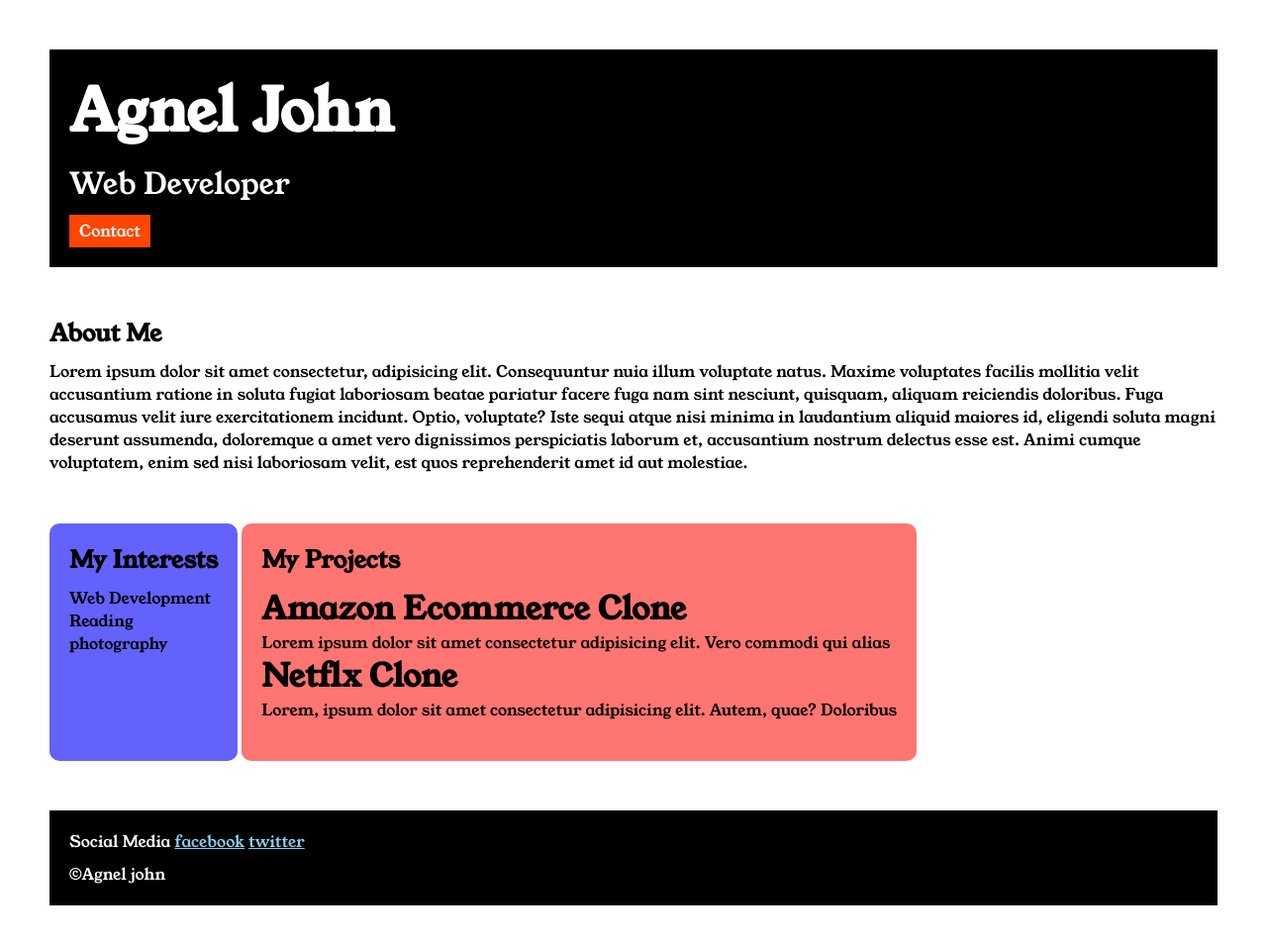
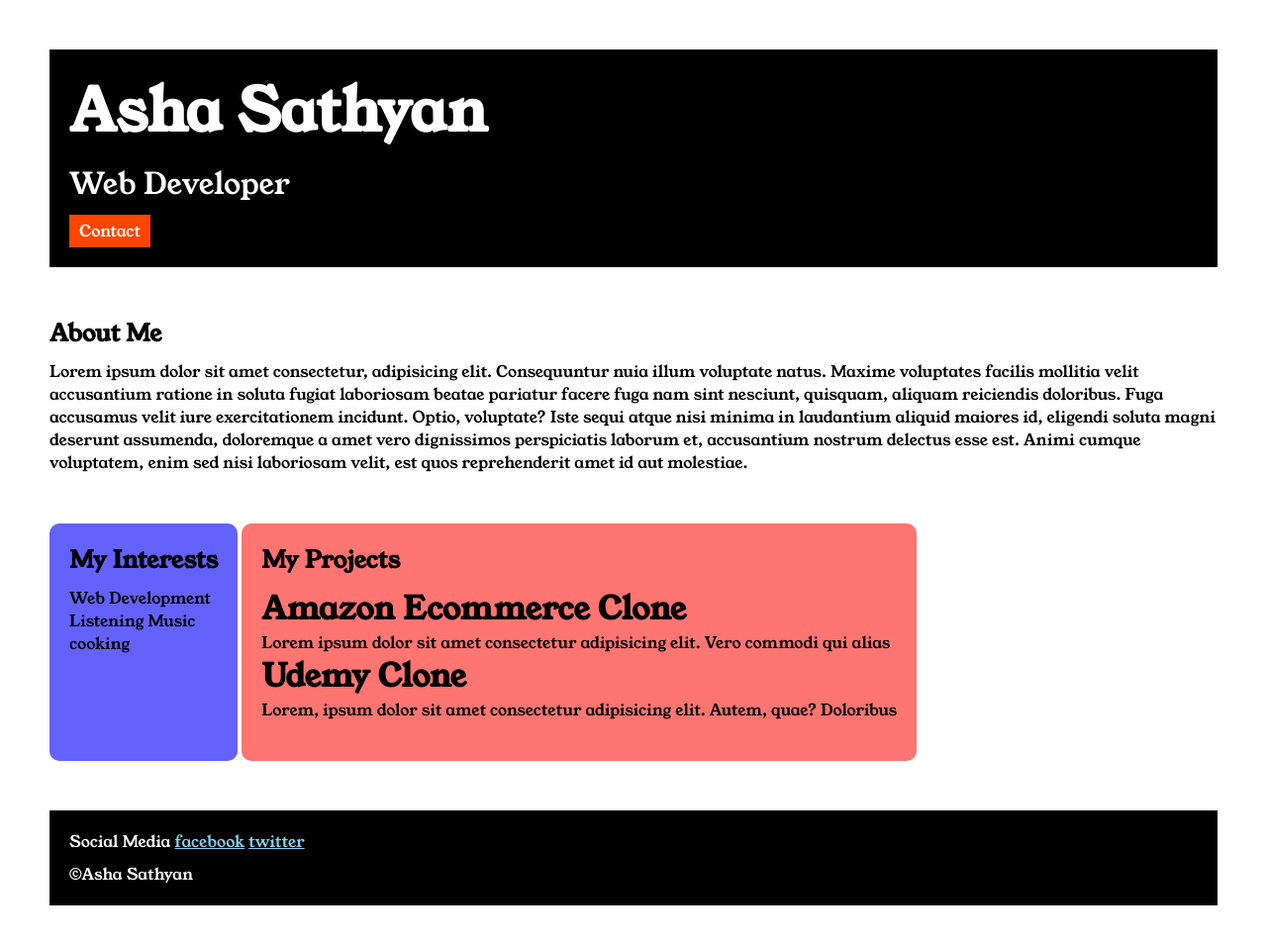
Before and after one commit to ashasathyan/portfolio-simple-website, a plain HTML site: page index.html in a window 1280 px wide. Shown: the whole page at 99% size. Drawn offline with Linux system fonts and the light colour scheme.

Commit message:
Update index.html

```diff
--- a/index.html
+++ b/index.html
@@ -10,7 +10,7 @@
         <div class="container">
         <div class="section-one">
 
-            <h1 class="section-one__name">Agnel John</h1>
+            <h1 class="section-one__name">Asha Sathyan</h1>
             <p class="section-one__role">Web Developer</p>
             <a class="section-one__contact" href="contact.html">Contact</a>
 
@@ -23,8 +23,8 @@
 <h2 class="section-three__title">My Interests</h2>
 <ul class="section-three__desc">
     <li>Web Development</li>
-    <li>Reading</li>
-    <li>photography</li>
+    <li>Listening Music</li>
+    <li>cooking</li>
 </ul>
 </div>
 <div class="section-four">
@@ -35,7 +35,7 @@
 </li>
     <p>Lorem ipsum dolor sit amet consectetur adipisicing elit. Vero commodi qui alias
         </p>
-<li><h1>Netflx Clone</h1></li>
+<li><h1>Udemy Clone</h1></li>
 <p>Lorem, ipsum dolor sit amet consectetur adipisicing elit. Autem, quae? Doloribus</p>
     </ul>
     </div>
@@ -45,7 +45,7 @@
         <a href="https://www.facebook.com">facebook</a>
         <a href="https://www.twitter.com">twitter</a>
     </p>
-    <p class="section-five__desc">&copy;Agnel john</p>
+    <p class="section-five__desc">&copy;Asha Sathyan</p>
 </div>
     </div>
     </body>
```
